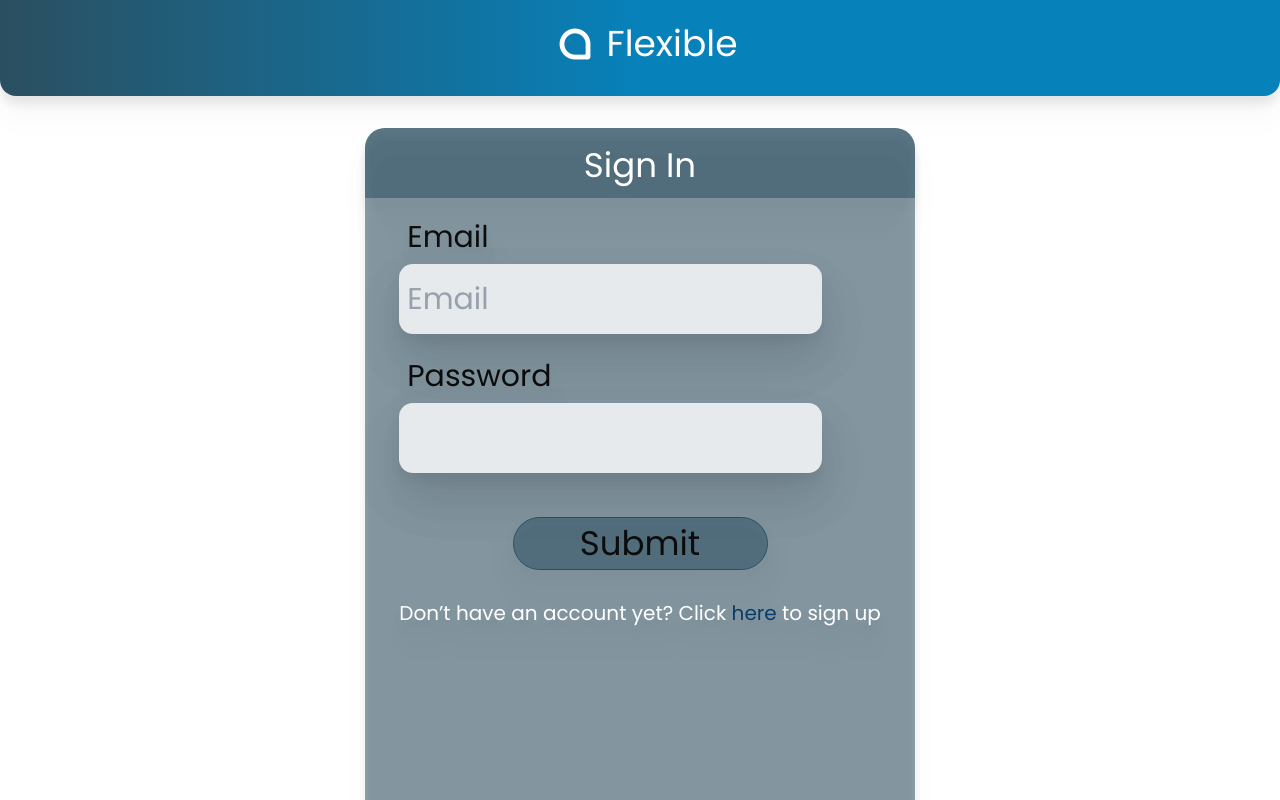
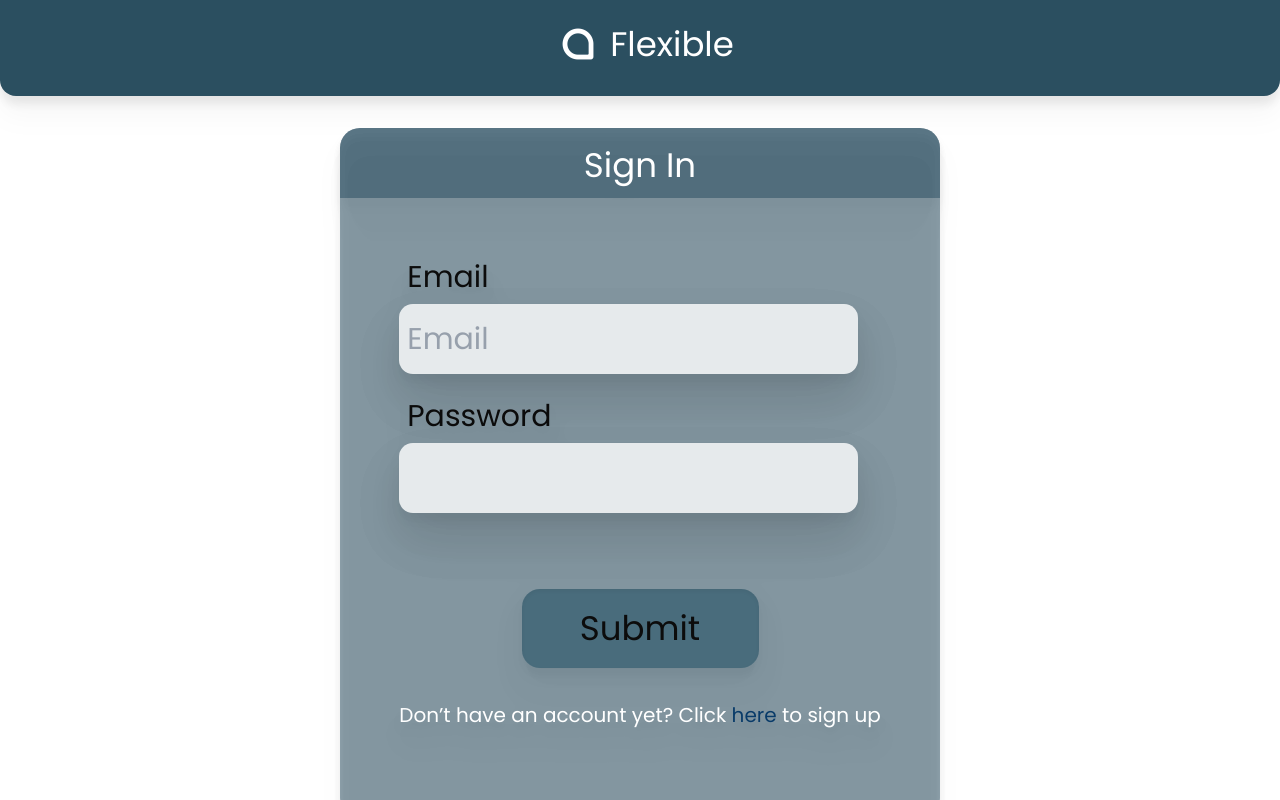
Before and after one commit to webAhead1/flexible, a Vue app: page /sign-in in a window 1280 px wide. Shown: the top 800 px of the page. Built offline with nearby package versions, Linux system fonts and the light colour scheme; the HTML template or start-up script is replaced by a standard one.

Commit message:
linking the sign in with the sign up, adding css to sign in\up

```diff
--- a/src/style.css
+++ b/src/style.css
@@ -3,21 +3,39 @@
 @tailwind components;
 @tailwind utilities;
 
+.body {
+  @apply bg-gradient-to-br from-white to-[#2B4F60];
+}
 .logoWithFlexible1 {
-  @apply flex items-center text-white py-3 truncate text-4xl justify-center;
+  @apply flex justify-center items-center text-white py-3 truncate text-[34px];
 }
 .logo {
-  @apply h-16 top-0 z-10;
+  @apply h-16 z-10;
 }
 .signInUpNavbar {
-  @apply w-full top-0 font-myFont bg-gradient-to-r from-[#2B4F60] via-[#0781BA] to-[#0781BA] rounded-b-2xl h-24 drop-shadow-xl;
+  @apply w-full font-myFont bg-[#2B4F60] rounded-b-2xl h-24 drop-shadow-xl;
 }
 input {
-  @apply w-[423px] h-[70px] m-0 mb-5 drop-shadow-2xl opacity-80 placeholder:pl-2 placeholder:text-left placeholder:text-[30px] placeholder:font-myFont rounded-[14px];
+  @apply w-[459px] h-[70px] mb-5 drop-shadow-2xl opacity-80 placeholder:pl-2 placeholder:text-left placeholder:text-[30px] placeholder:font-myFont rounded-[14px];
+}
+.btnBg {
+  @apply flex justify-center;
 }
 .btn {
-  @apply flex justify-center text-[#0C0C0C] bg-[#2B4F6087] w-[255px] text-center text-[34px] rounded-[70px] border border-[#2B4F60];
+  @apply flex justify-center text-[#0C0C0C] shadow-inner bg-[#496C7C] w-[237px] h-[79px] text-[34px] rounded-[18px]  hover:bg-white active:drop-shadow-xl active:bg-gray-100;
 }
 .txt {
   @apply pl-2 text-[#0C0C0C] pb-1;
 }
+.signBg {
+  @apply bg-[#2B4F6087] rounded-t-[20px] h-[70px];
+}
+.signText {
+  @apply flex justify-center text-white font-myFont pt-3 text-[34px];
+}
+.accountQuestion {
+  @apply text-center text-[20px] text-white;
+}
+.hereStyle {
+  @apply text-[#013565F0] hover:underline;
+}
--- a/src/views/SignIn.vue
+++ b/src/views/SignIn.vue
@@ -5,16 +5,12 @@
   <body>
     <div class="flex justify-center py-8 drop-shadow-xl">
       <div
-        class="bg-[#2B4F6087] w-[550px] h-[940px] rounded-[20px] drop-shadow-xl"
+        class="bg-[#2B4F6087] w-[600px] h-[690px] rounded-[20px] drop-shadow-xl"
       >
-        <div class="bg-[#2B4F6087] rounded-t-[20px] h-[70px]">
-          <div
-            class="flex justify-center text-white font-myFont pt-3 text-[34px]"
-          >
-            Sign In
-          </div>
+        <div class="signBg">
+          <div class="signText">Sign In</div>
           <div class="flex justify-center">
-            <div class="text-[30px] pt-6 font-myFont">
+            <div class="text-[30px] pt-16 font-myFont">
               <div class="txt">Email</div>
               <input
                 type="email"
@@ -25,14 +21,15 @@
               />
               <div class="txt">Password</div>
               <input type="password" id="password" name="password" required />
-              <div class="flex justify-center pt-6">
+              <div class="btnBg pt-14">
                 <div class="btn">
                   <button>Submit</button>
                 </div>
               </div>
-              <div class="pt-7 text-center text-[20px] text-white">
+              <div class="accountQuestion pt-8">
                 Don’t have an account yet? Click
-                <a class="text-[#013565F0]" href="#">here</a> to sign up
+                <RouterLink class="hereStyle" to="/sign-up">here</RouterLink>
+                to sign up
               </div>
             </div>
           </div>
--- a/src/views/SignUp.vue
+++ b/src/views/SignUp.vue
@@ -5,14 +5,10 @@
   <body>
     <div class="flex justify-center py-8 drop-shadow-xl">
       <div
-        class="bg-[#2B4F6087] w-[550px] h-[940px] rounded-[20px] drop-shadow-xl"
+        class="bg-[#2B4F6087] w-[600px] h-[940px] rounded-[20px] drop-shadow-xl"
       >
-        <div class="bg-[#2B4F6087] rounded-t-[20px] h-[70px]">
-          <div
-            class="flex justify-center text-white font-myFont pt-3 text-[34px]"
-          >
-            Sign Up
-          </div>
+        <div class="signBg">
+          <div class="signText">Sign Up</div>
           <div class="flex justify-center">
             <div class="text-[30px] pt-6 font-myFont">
               <div class="txt">First Name</div>
@@ -43,14 +39,15 @@
               <input type="password" id="password" name="password" required />
               <div class="txt">Confirm Password</div>
               <input type="password" id="cPassword" name="cPassword" required />
-              <div class="flex justify-center pt-6">
+              <div class="btnBg pt-2">
                 <div class="btn">
                   <button>Submit</button>
                 </div>
               </div>
-              <div class="pt-7 text-center text-[20px] text-white">
+              <div class="accountQuestion pt-4">
                 Already have an account? Click
-                <a class="text-[#013565F0]" href="#">here</a> to sign in
+                <RouterLink class="hereStyle" to="/sign-in">here</RouterLink>
+                to sign in
               </div>
             </div>
           </div>
```
